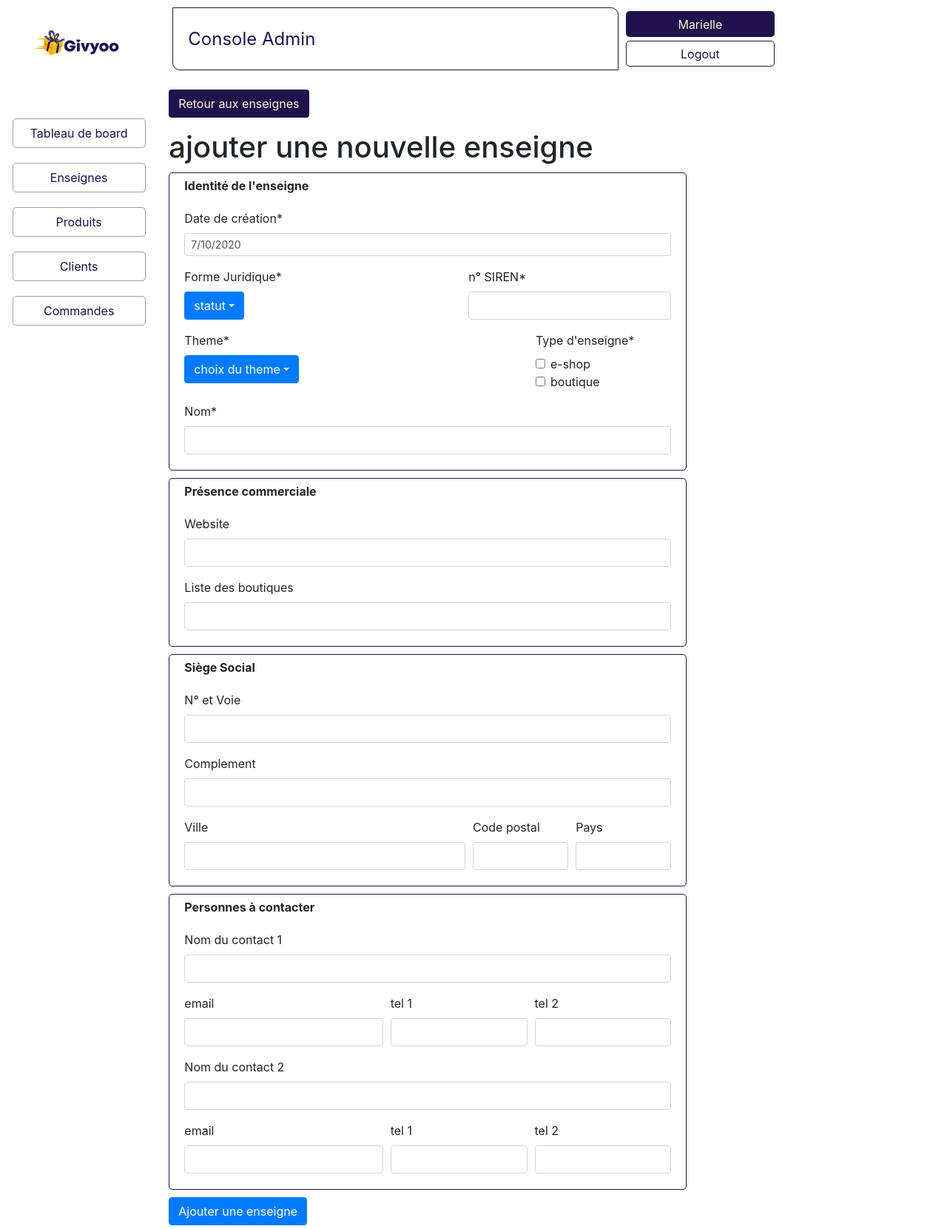
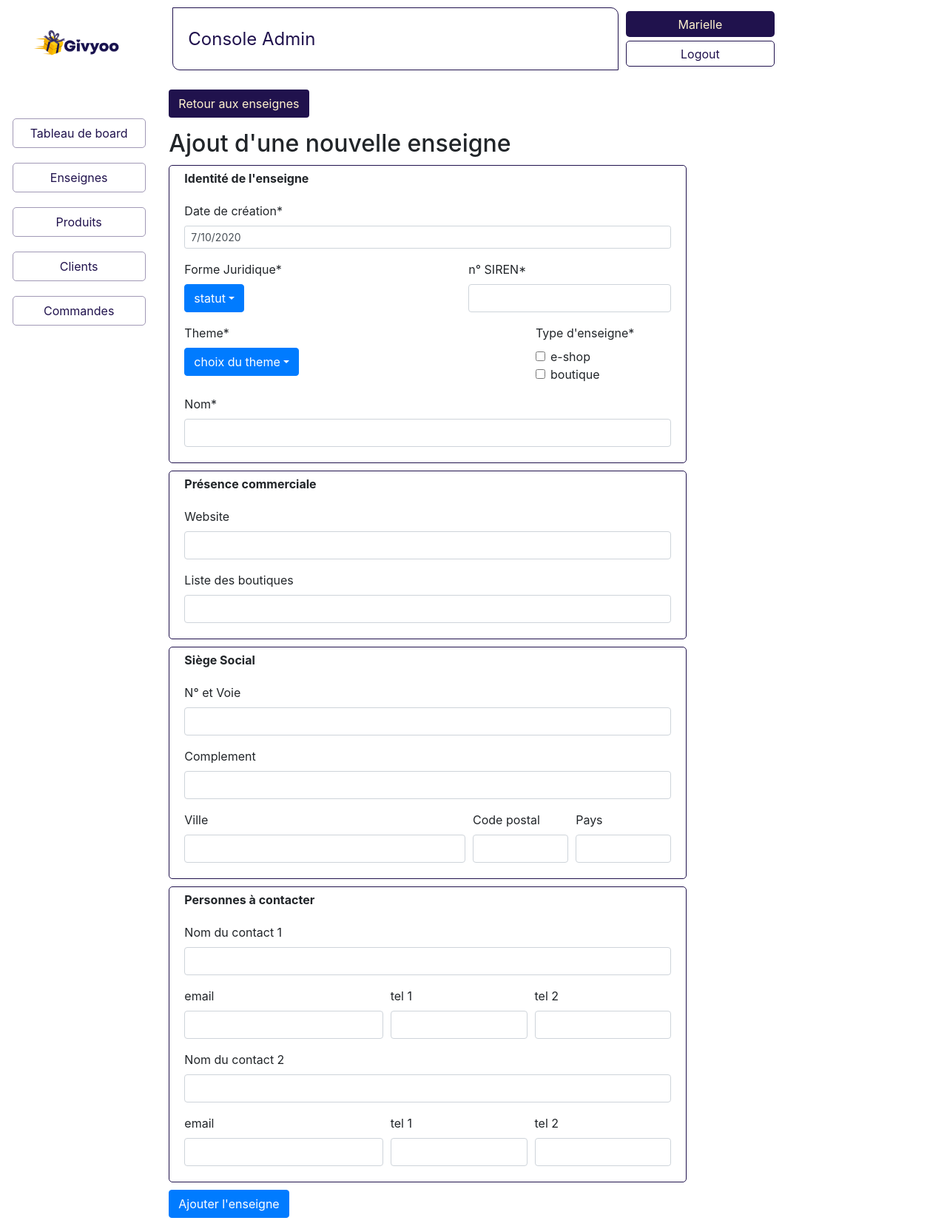
Before and after one commit to gobelinmalin/bordeaux_0320_p3_admin_giftcard, a React (Create React App) app: page /admin/shops/add in a window 1280 px wide. Shown: the whole page at 74% size. Built offline with nearby package versions, Linux system fonts and the light colour scheme.

Commit message:
fix some title and buttons text

```diff
--- a/src/components/shops/ShopsAdd.jsx
+++ b/src/components/shops/ShopsAdd.jsx
@@ -68,7 +68,7 @@ const ShopsAdd = () => {
           setShop(initialFormState);
         }}
       >
-        <h1>ajouter une nouvelle enseigne</h1>
+        <h2>Ajout d&apos;une nouvelle enseigne</h2>
 
         {/* Shop identity Form */}
         <div className="formContent">
@@ -277,7 +277,7 @@ const ShopsAdd = () => {
           </Form.Group>
         </div>
         <div className="validationButton">
-          <Button type="submit">Ajouter une enseigne</Button>
+          <Button type="submit">Ajouter l&apos;enseigne</Button>
         </div>
       </Form>
       {/* Shop admin infos Form */}
```
